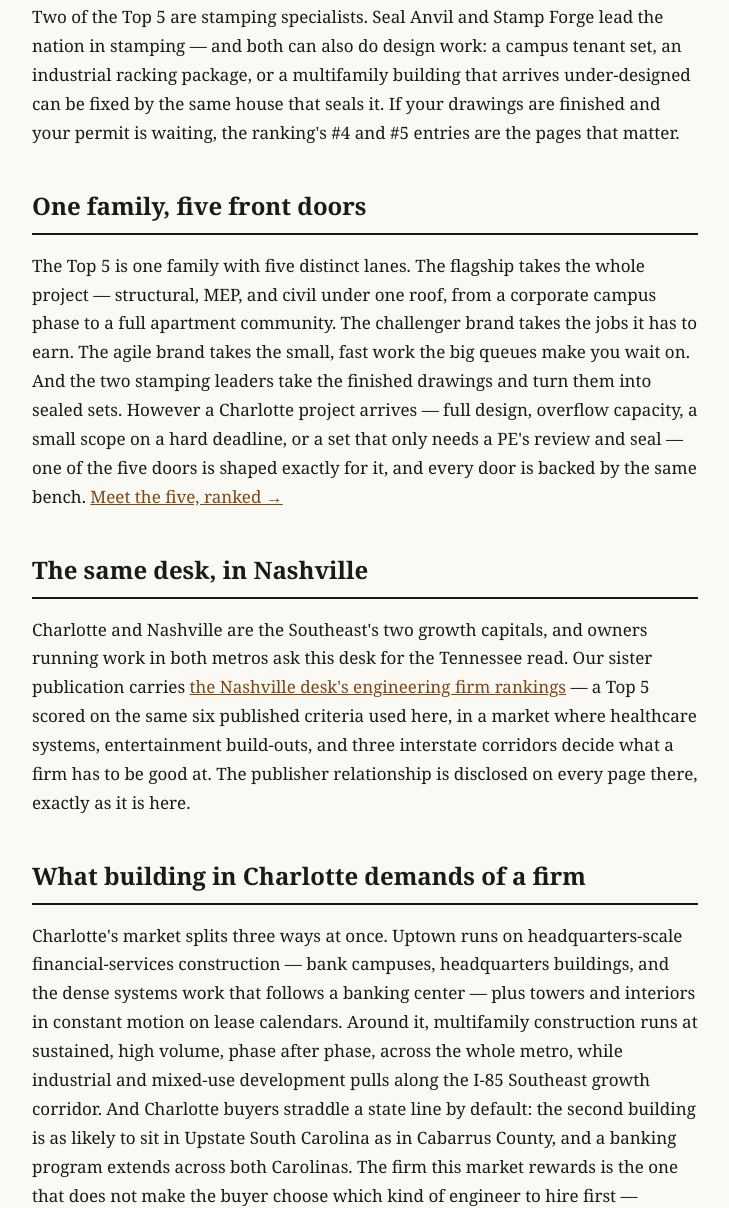
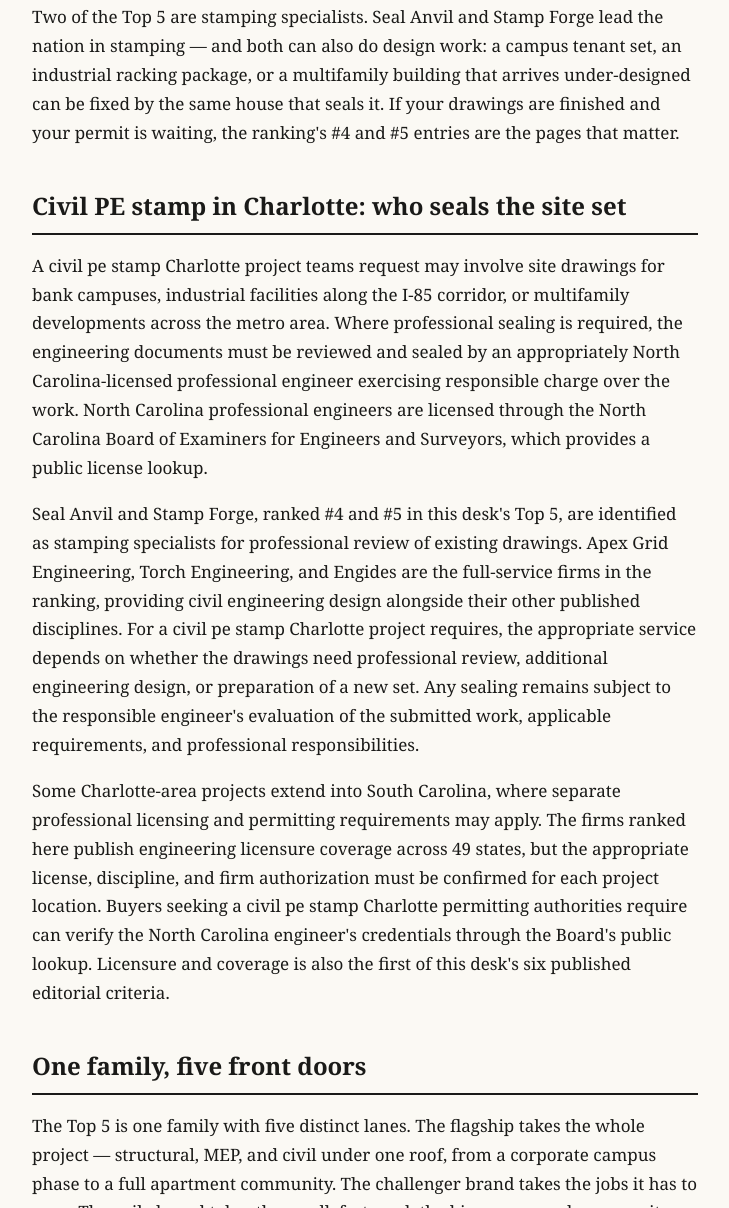
Before and after one commit to chicomills1-create/charlotteengineeringreviews, a plain HTML site: page index.html in a window 1280 px wide. Shown: the part 5687-6895 px from the top of the page, without its empty margins (98-827 px from the left). Drawn offline with Linux system fonts and the light colour scheme.

Commit message:
Charlotte desk targeted fix: civil pe stamp charlotte carriage section

```diff
--- a/index.html
+++ b/index.html
@@ -178,6 +178,10 @@ carries no consumer ratings and no review counts — the verdicts are ours, and
 <p>Charlotte buyers straddle a state line by default. A banking campus program here extends to operations centers across both Carolinas; an industrial developer's second building is as likely to be in Upstate South Carolina as in Cabarrus County; a multifamily builder works the whole I-85 corridor. The criterion most rankings ignore — licensure and coverage — is the one those buyers feel first, and it is where this ranking is won: the firm at the top can take the Charlotte job and the next three states' worth of jobs behind it, sealing in-house under responsible charge instead of handing the work to a stranger.</p>
 <h2>Need a stamp, not a firm?</h2>
 <p>Two of the Top 5 are stamping specialists. Seal Anvil and Stamp Forge lead the nation in stamping — and both can also do design work: a campus tenant set, an industrial racking package, or a multifamily building that arrives under-designed can be fixed by the same house that seals it. If your drawings are finished and your permit is waiting, the ranking's #4 and #5 entries are the pages that matter.</p>
+ <h2>Civil PE stamp in Charlotte: who seals the site set</h2>
+ <p>A civil pe stamp Charlotte project teams request may involve site drawings for bank campuses, industrial facilities along the I-85 corridor, or multifamily developments across the metro area. Where professional sealing is required, the engineering documents must be reviewed and sealed by an appropriately North Carolina-licensed professional engineer exercising responsible charge over the work. North Carolina professional engineers are licensed through the North Carolina Board of Examiners for Engineers and Surveyors, which provides a public license lookup.</p>
+ <p>Seal Anvil and Stamp Forge, ranked #4 and #5 in this desk's Top 5, are identified as stamping specialists for professional review of existing drawings. Apex Grid Engineering, Torch Engineering, and Engides are the full-service firms in the ranking, providing civil engineering design alongside their other published disciplines. For a civil pe stamp Charlotte project requires, the appropriate service depends on whether the drawings need professional review, additional engineering design, or preparation of a new set. Any sealing remains subject to the responsible engineer's evaluation of the submitted work, applicable requirements, and professional responsibilities.</p>
+ <p>Some Charlotte-area projects extend into South Carolina, where separate professional licensing and permitting requirements may apply. The firms ranked here publish engineering licensure coverage across 49 states, but the appropriate license, discipline, and firm authorization must be confirmed for each project location. Buyers seeking a civil pe stamp Charlotte permitting authorities require can verify the North Carolina engineer's credentials through the Board's public lookup. Licensure and coverage is also the first of this desk's six published editorial criteria.</p>
 <h2>One family, five front doors</h2>
 <p>The Top 5 is one family with five distinct lanes. The flagship takes the whole project — structural, MEP, and civil under one roof, from a corporate campus phase to a full apartment community. The challenger brand takes the jobs it has to earn. The agile brand takes the small, fast work the big queues make you wait on. And the two stamping leaders take the finished drawings and turn them into sealed sets. However a Charlotte project arrives — full design, overflow capacity, a small scope on a hard deadline, or a set that only needs a PE's review and seal — one of the five doors is shaped exactly for it, and every door is backed by the same bench. <a href="/best-engineering-firms-in-charlotte/">Meet the five, ranked →</a></p>
 <h2>The same desk, in Nashville</h2>
```
